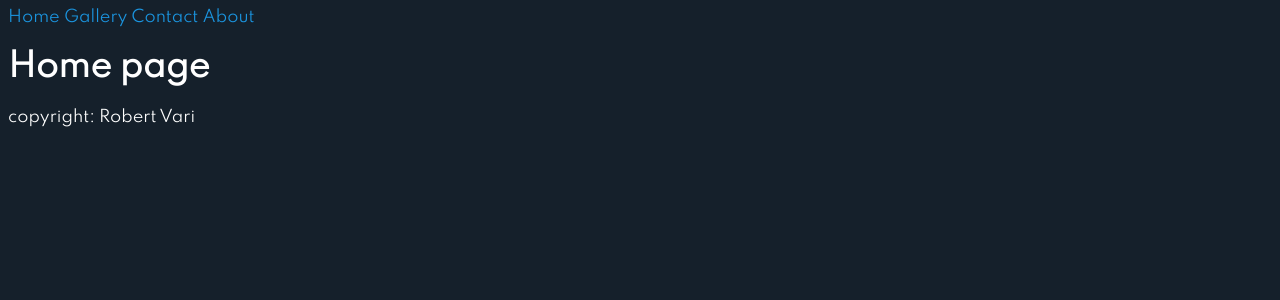
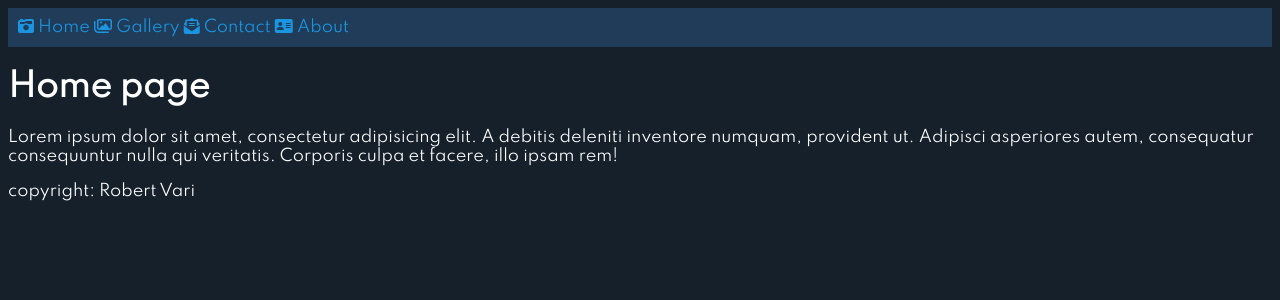
Before and after one commit to robertvari/photo_studio_200229, a Django app: template templates/home.html in a window 1280 px wide. Shown: the top 300 px of the page. Run offline with Django 3.2, Linux system fonts and the light colour scheme; the template is opened without the code that fills it, so the values that code supplies are empty; some libraries are stand-ins or nearby versions.

Commit message:
Menu style with fontawesome kit

```diff
--- a/static/css/main.css
+++ b/static/css/main.css
@@ -1,14 +1,7 @@
+@import "menu.css";
+
 body{
     background-color: #15202B;
     color: white;
     font-family: 'Spartan';
 }
-
-a{
-    color: rgb(27, 149, 224);
-    text-decoration: none;
-}
-
-a:hover{
-    color: white;
-}
--- /dev/null
+++ b/static/css/menu.css
@@ -0,0 +1,13 @@
+a{
+    color: rgb(27, 149, 224);
+    text-decoration: none;
+}
+
+a:hover{
+    color: white;
+}
+
+.menu {
+    background-color: #203c58;
+    padding: 10px;
+}
--- a/templates/_base.html
+++ b/templates/_base.html
@@ -6,7 +6,10 @@
     <meta charset="UTF-8">
     <title>Photo Studio {% block title %}{% endblock title%}</title>
     <link href="https://fonts.googleapis.com/css?family=Spartan&display=swap" rel="stylesheet">
+    <script src="https://kit.fontawesome.com/74f7ef6948.js" crossorigin="anonymous"></script>
+
     <link rel="stylesheet" href='{% static "css/main.css" %}'>
+    <link rel="stylesheet" href='{% static "css/mobil.css" %}'>
 </head>
 <body>
     {% include '_menu.html' %}
--- a/templates/_menu.html
+++ b/templates/_menu.html
@@ -1,6 +1,6 @@
-<div>
-    <a href="{% url 'home' %}">Home</a>
-    <a href="{% url 'gallery' %}">Gallery</a>
-    <a href="{% url 'contact' %}">Contact</a>
-    <a href="{% url 'about' %}">About</a>
+<div class="menu">
+    <a href="{% url 'home' %}"><i class="fas fa-camera-retro"></i> Home</a>
+    <a href="{% url 'gallery' %}"><i class="far fa-images"></i> Gallery</a>
+    <a href="{% url 'contact' %}"><i class="fas fa-envelope-open-text"></i> Contact</a>
+    <a href="{% url 'about' %}"><i class="fas fa-address-card"></i> About</a>
 </div>
--- a/templates/home.html
+++ b/templates/home.html
@@ -4,7 +4,12 @@
 {% block title%}Home{% endblock title%}
 
 {% block body %}
-    <h1>Home page</h1>
+    <div>
+        <h1>Home page</h1>
+        <p>Lorem ipsum dolor sit amet, consectetur adipisicing elit. A debitis deleniti inventore numquam, provident ut. Adipisci asperiores autem, consequatur consequuntur nulla qui veritatis. Corporis culpa et facere, illo ipsam rem!</p>
+    </div>
+
+
 {% endblock body %}
 
 
```
Also changed, not shown: static/css/mobil.css (added).
